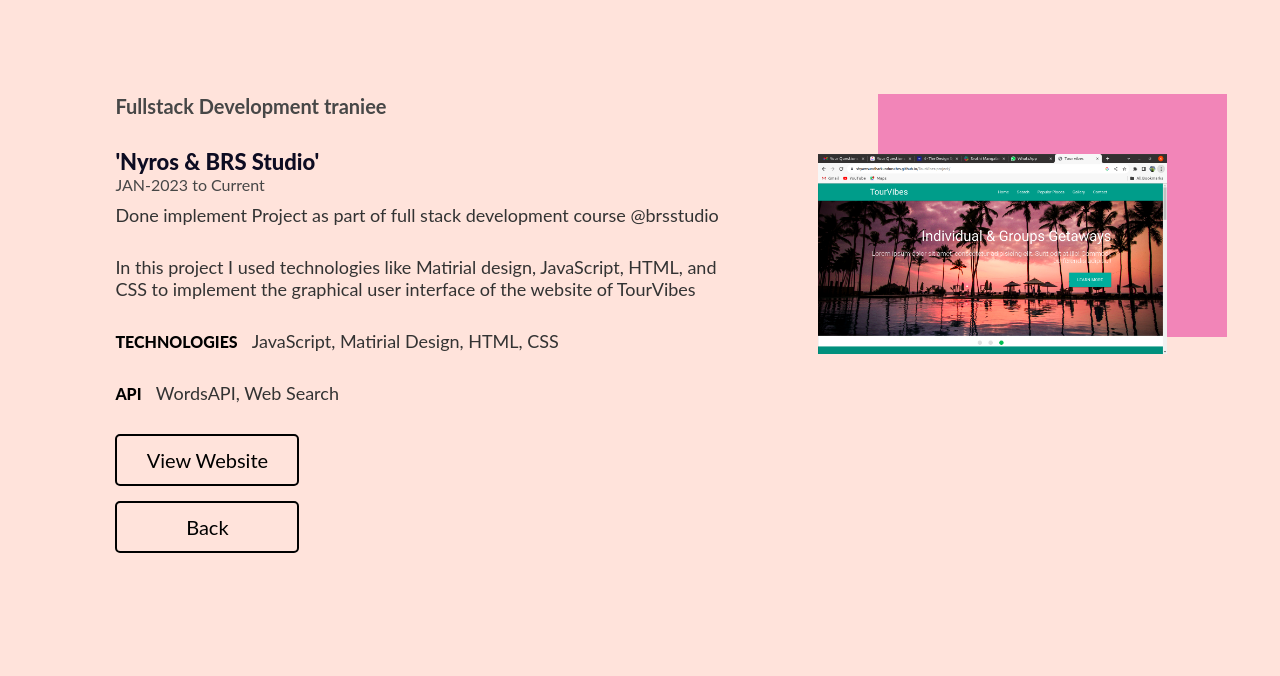
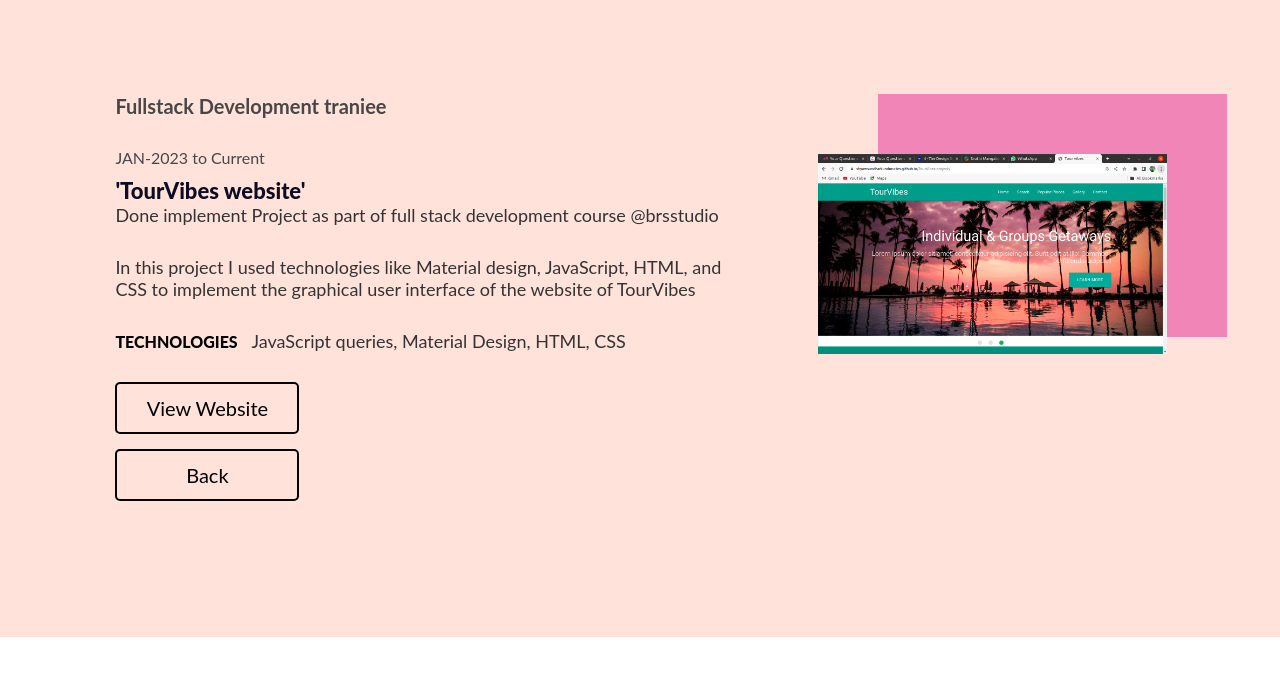
Before and after one commit to Shyam-brs/shyam-portfolio, a plain HTML site: page casestudy1.html in a window 1280 px wide. Shown: the part 188-864 px from the top of the page. After the commit the page ends 825 px from the top, so only its background shows below. Drawn offline with Linux system fonts and the light colour scheme.

Commit message:
Update casestudy1.html

```diff
--- a/casestudy1.html
+++ b/casestudy1.html
@@ -21,12 +21,11 @@
             <div class="column_8">
                 <div class="latst_wrks_cntnt">
                     <h5>Fullstack Development traniee</h5>
-                    <h4>'Nyros & BRS Studio'</h4>
-                    <h6>JAN-2023 to Current</h6>
-                    <p>Done implement Project as part of full stack development course @brsstudio</p>
-                    <p>In this project I used technologies like Matirial design, JavaScript, HTML, and CSS to implement the graphical user interface of the website of TourVibes</p>
-                    <p><span>Technologies</span> JavaScript, Matirial Design, HTML, CSS</p>
-                    <p><span>API</span> WordsAPI, Web Search</p>
+						<h6>JAN-2023 to Current</h6>
+						<h4>'TourVibes website'</h4>
+						<p>Done implement Project as part of full stack development course @brsstudio</p>
+						<p>In this project I used technologies like Material design, JavaScript, HTML, and CSS to implement the graphical user interface of the website of TourVibes</p>
+						<p><span>Technologies </span> JavaScript queries, Material Design, HTML, CSS</p>
                     <a href="https://shyamsundharkunduru-brs.github.io/TourVibes-project/" target="_blank" class="view_web_btn">View Website</a>
                     <a href="index.html" class="view_web_btn" style="text-align: center;">Back</a>
                 </div>
```
